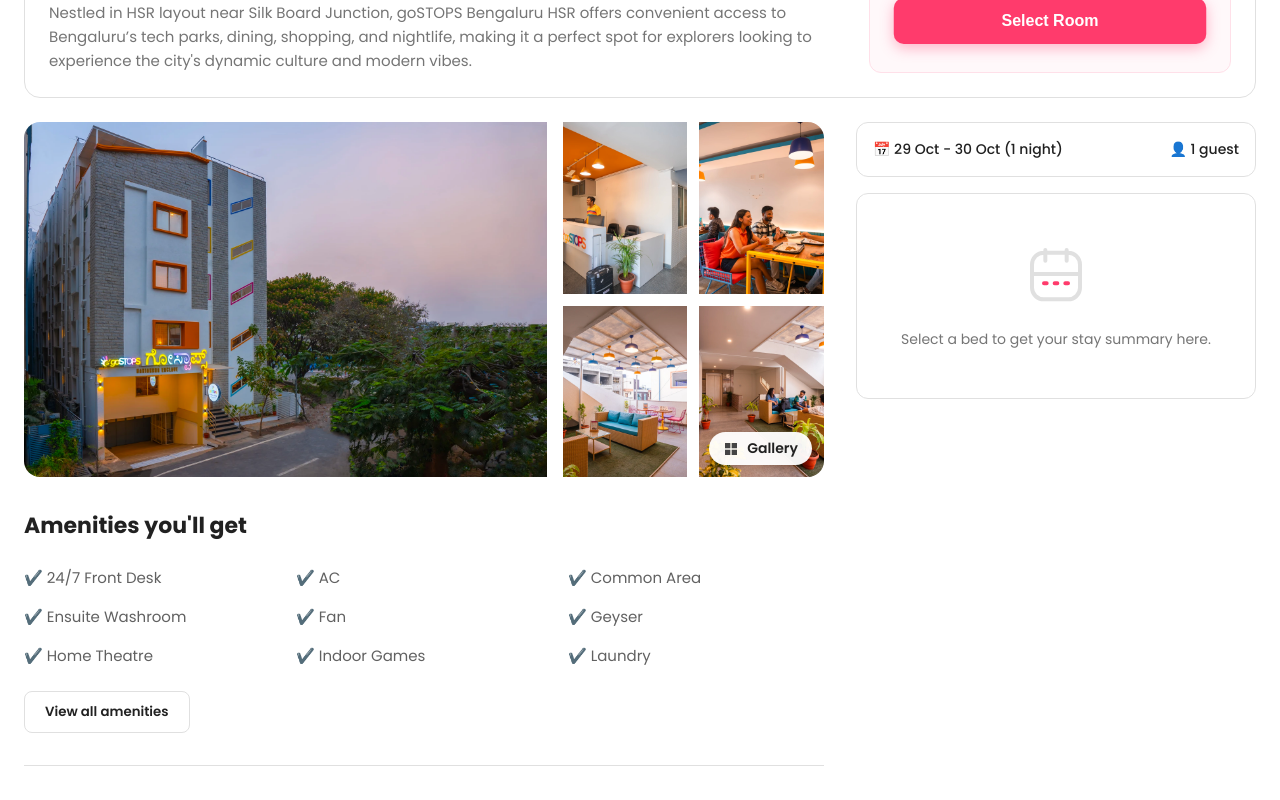
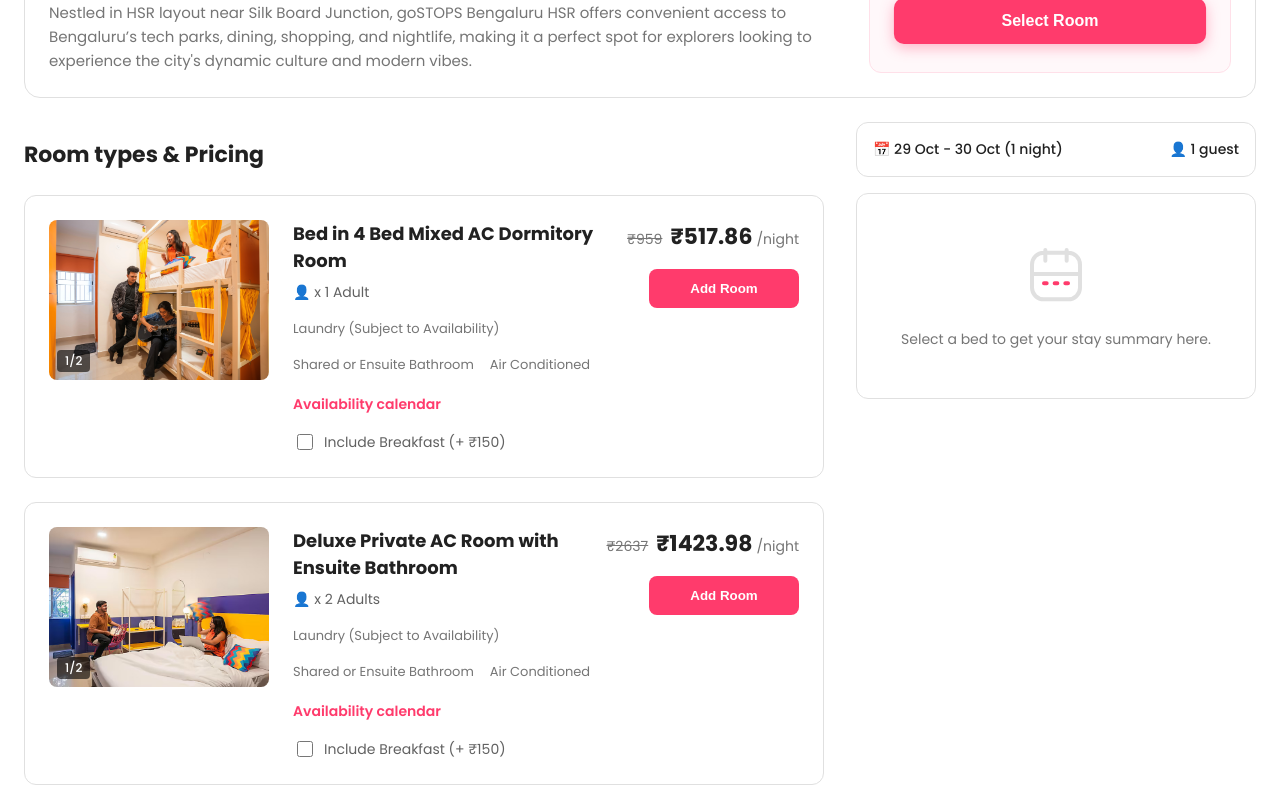
Before and after one commit to Ravishrk124/gostops-task, a React (Create React App) app: page / in a window 1280 px wide. Shown: the part 800-1600 px from the top of the page. Built offline with nearby package versions, Linux system fonts and the light colour scheme.

Commit message:
Fix image paths for GitHub Pages deployment

```diff
--- a/src/components/Pricing.js
+++ b/src/components/Pricing.js
@@ -1,85 +1,95 @@
-// src/components/Gallery.js
+// src/components/Pricing.js
 
-import React, { useState } from "react";
-import "./Gallery.css";
+import React from "react";
+import "./Pricing.css";
 
-// Use PUBLIC_URL for robust pathing
-const base = process.env.PUBLIC_URL;
+const Pricing = ({ setSelectedRoom, setIncludeBreakfast, includeBreakfast, openGalleryToTab }) => {
+  const base = process.env.PUBLIC_URL + "/images";
 
-// Data for the image-based tabs
-const TABS = [
-  { id: 'all', label: 'All Images', image: `${base}/images/Exterior.webp` },
-  { id: 'dormitory', label: 'Dormitory', image: `${base}/images/Dormitory_1.jpg` },
-  { id: 'private', label: 'Private Rooms', image: `${base}/images/Private_1.jpg` },
-];
-
-const Modal = ({ setShowModal, startTab }) => {
-  const [activeTab, setActiveTab] = useState(startTab);
-  const [lightboxImg, setLightboxImg] = useState(null);
-
-  const images = {
-    all: [
-      `${base}/images/Exterior.webp`, `${base}/images/Reception.webp`, `${base}/images/CommonArea_1.webp`,
-      `${base}/images/CommonArea_2.webp`, `${base}/images/CommonArea_3.webp`, `${base}/images/Dormitory_1.jpg`,
-      `${base}/images/Dormitory_2.jpg`, `${base}/images/Private_1.jpg`, `${base}/images/Private_2.jpg`,
-    ],
-    dormitory: [`${base}/images/Dormitory_1.jpg`, `${base}/images/Dormitory_2.jpg`],
-    private: [`${base}/images/Private_1.jpg`, `${base}/images/Private_2.jpg`],
-  };
+  const rooms = [
+    {
+      id: 1,
+      name: "Bed in 4 Bed Mixed AC Dormitory Room",
+      occupancy: "x 1 Adult",
+      oldPrice: "₹959",
+      price: "₹517.86",
+      image: `${base}/Dormitory_1.jpg`,
+      imageCount: 2, // Corrected count
+      galleryTab: "dormitory", // Tab to open
+    },
+    {
+      id: 2,
+      name: "Deluxe Private AC Room with Ensuite Bathroom",
+      occupancy: "x 2 Adults",
+      oldPrice: "₹2637",
+      price: "₹1423.98",
+      image: `${base}/Private_1.jpg`,
+      imageCount: 2, // Corrected count
+      galleryTab: "private", // Tab to open
+    },
+  ];
 
   return (
-    <>
-      <div className="modal">
-        <span className="close" onClick={() => setShowModal(false)}>&times;</span>
-        <div className="modal-content-wrapper">
-          <div className="gallery-tabs">
-            {TABS.map(tab => (
-              <button key={tab.id} className={`tab-btn ${activeTab === tab.id ? 'active' : ''}`} onClick={() => setActiveTab(tab.id)}>
-                <img src={tab.image} alt={tab.label} className="tab-image" loading="lazy" />
-                <span className="tab-label">{tab.label}</span>
+    <div className="pricing-section">
+      <h2 className="section-title">Room types & Pricing</h2>
+      {rooms.map((room) => (
+        <div key={room.id} className="room-card">
+          {/* Room Image */}
+          <div
+            className="room-image-container"
+            onClick={() => openGalleryToTab(room.galleryTab)}
+          >
+            <img src={room.image} alt={room.name} className="room-image" />
+            <span className="image-counter">1/{room.imageCount}</span>
+          </div>
+
+          {/* Room Info */}
+          <div className="room-content-wrapper">
+            <div className="room-details">
+              <h3 className="room-name">{room.name}</h3>
+              <p className="room-occupancy">👤 {room.occupancy}</p>
+              <div className="room-features">
+                <span>Laundry (Subject to Availability)</span>
+                <span>Shared or Ensuite Bathroom</span>
+                <span>Air Conditioned</span>
+              </div>
+              <a href="#" className="availability-link">
+                Availability calendar
+              </a>
+
+              {/* Breakfast Option */}
+              <div className="breakfast-option">
+                <input
+                  type="checkbox"
+                  id={`breakfast-${room.id}`}
+                  checked={includeBreakfast}
+                  onChange={(e) => setIncludeBreakfast(e.target.checked)}
+                />
+                <label htmlFor={`breakfast-${room.id}`}>
+                  Include Breakfast (+ ₹150)
+                </label>
+              </div>
+            </div>
+
+            {/* Pricing */}
+            <div className="room-pricing">
+              <div className="price-wrapper">
+                <span className="old-price">{room.oldPrice}</span>
+                <span className="current-price">{room.price}</span>
+                <span className="price-note">/night</span>
+              </div>
+              <button
+                onClick={() => setSelectedRoom(room)}
+                className="add-room-btn"
+              >
+                Add Room
               </button>
-            ))}
-          </div>
-          <div className="modal-content">
-            {images[activeTab].map((img, index) => (
-              <img key={index} src={img} alt={`Gallery ${index}`} onClick={() => setLightboxImg(img)} loading="lazy" />
-            ))}
+            </div>
           </div>
         </div>
-      </div>
-      {lightboxImg && (
-        <div className="lightbox" onClick={() => setLightboxImg(null)}>
-          <img src={lightboxImg} alt="Full view" loading="lazy" />
-        </div>
-      )}
-    </>
-  );
-};
-
-const Gallery = ({ setShowModal, setStartTab }) => {
-  const handleOpenGallery = () => {
-    setStartTab('all');
-    setShowModal(true);
-  };
-
-  return (
-    <div className="gallery-wrapper">
-      <div className="gallery-container">
-        <div className="gallery-main"><img src={`${base}/images/Exterior.webp`} alt="Main Hostel" loading="lazy" /></div>
-        <div className="gallery-side">
-          <img src={`${base}/images/Reception.webp`} alt="Reception" loading="lazy" />
-          <img src={`${base}/images/CommonArea_1.webp`} alt="Common Area" loading="lazy" />
-          <img src={`${base}/images/CommonArea_2.webp`} alt="Dining Area" loading="lazy" />
-          <img src={`${base}/images/CommonArea_3.webp`} alt="Lounge" loading="lazy" />
-        </div>
-      </div>
-      <button className="gallery-btn" onClick={handleOpenGallery}>
-        <svg xmlns="http://www.w3.org/2000/svg" viewBox="0 0 24 24" fill="currentColor"><path d="M3 3h8v8H3V3zm0 10h8v8H3v-8zM13 3h8v8h-8V3zm0 10h8v8h-8v-8z"/></svg>
-        Gallery
-      </button>
+      ))}
     </div>
   );
 };
 
-Gallery.Modal = Modal;
-export default Gallery;
+export default Pricing;
```
